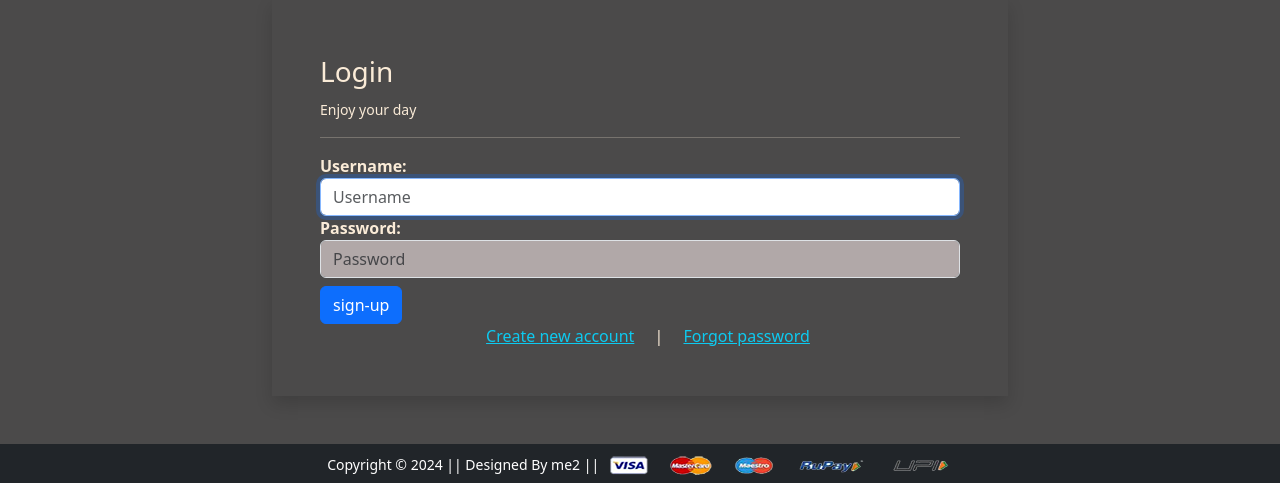
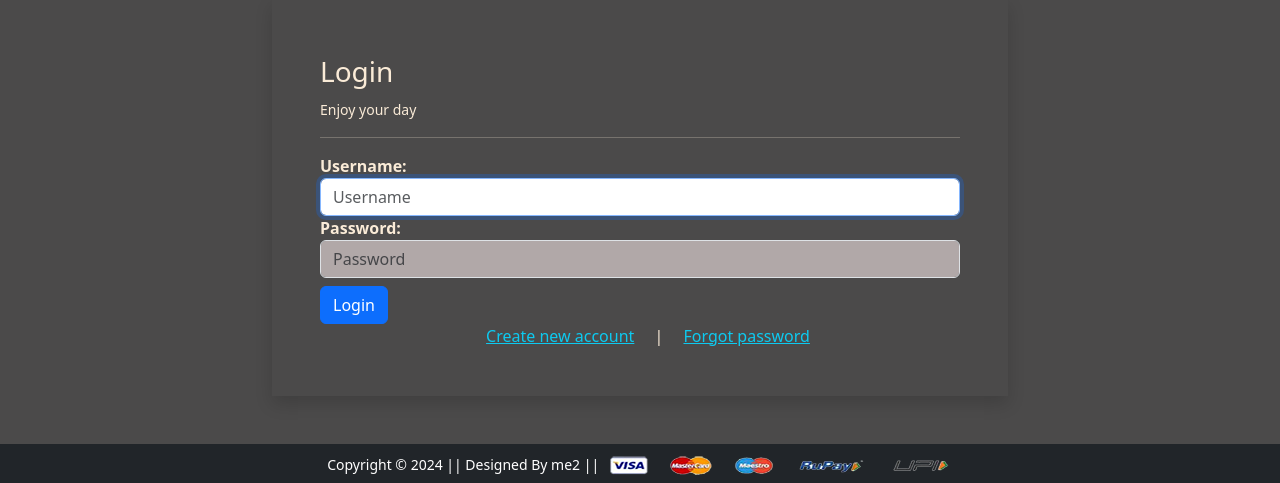
Before and after one commit to sarwar-mirza/Django-E-Commerce, a Django app: page /accounts/login/ in a window 1280 px wide. Shown: the part 65-548 px from the top of the page. Run offline with Django 4.2, Linux system fonts and the light colour scheme; some libraries are stand-ins or nearby versions.

Commit message:
Check login valid authentication

```diff
--- a/authentication/templates/authentication/login.html
+++ b/authentication/templates/authentication/login.html
@@ -28,7 +28,7 @@
                 {% endfor %}
                 {% endif %}
 
-                <input type="submit" class="btn btn-primary mt-2" value="sign-up">
+                <input type="submit" class="btn btn-primary mt-2" value="Login">
 
                 <div class="text-center">
                     <a href="{% url 'signup-page' %}" class="text-info m-3">Create new account</a> |
--- a/authentication/views.py
+++ b/authentication/views.py
@@ -32,21 +32,25 @@ class SignUpTemplateView(TemplateView):
 
 # Create Login Function based view
 def loginView(request):
-    if request.method == 'POST':
-        fm = LoginAuthenticationForm(request=request, data = request.POST)
+    if not request.user.is_authenticated:
+        if request.method == 'POST':
+            fm = LoginAuthenticationForm(request=request, data = request.POST)
 
-        if fm.is_valid():
-            un = fm.cleaned_data['username']
-            pw = fm.cleaned_data['password']
+            if fm.is_valid():
+                un = fm.cleaned_data['username']
+                pw = fm.cleaned_data['password']
 
-            user = authenticate(username=un, password=pw)
+                user = authenticate(username=un, password=pw)
 
-            if user is not None:
-                login(request, user)
-                return HttpResponseRedirect('/accounts/profile/')
+                if user is not None:
+                    login(request, user)
+                    return HttpResponseRedirect('/accounts/profile/')
+        else:
+            fm = LoginAuthenticationForm()
+        return render(request, 'authentication/login.html', {'form':fm})
+
     else:
-        fm = LoginAuthenticationForm()
-    return render(request, 'authentication/login.html', {'form':fm})
+        return HttpResponseRedirect('/accounts/profile/')
 
 
 
```
